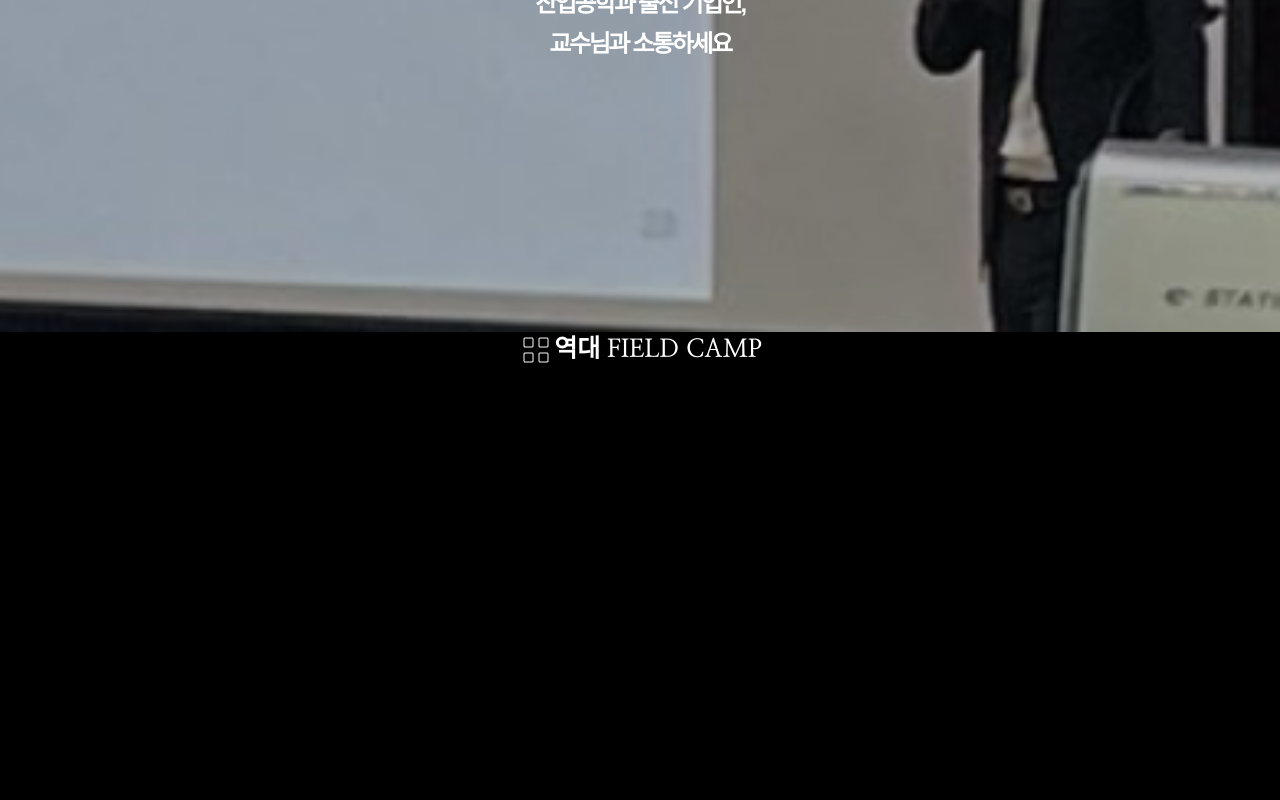
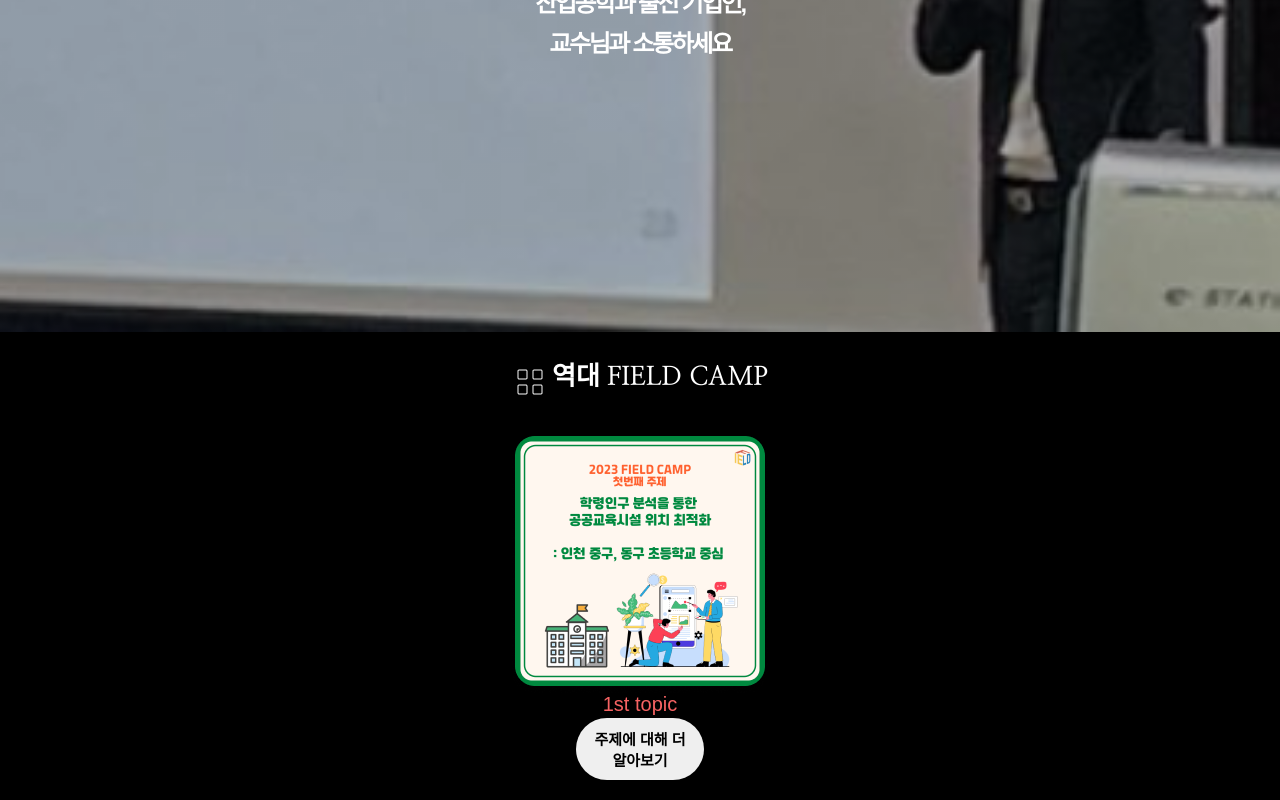
Before and after one commit to bobob0311/Field_website, a React (Vite) app: page /camp in a window 1280 px wide. Shown: the part 2800-3600 px from the top of the page. Before the commit the page ends 3168 px from the top, so only its background shows below. Built offline with nearby package versions, Linux system fonts and the light colour scheme; a web font is replaced by a local one.

Commit message:
:sparkles: Modalsection 컴포넌트 화
modal 컴포넌트화하여 재사용

```diff
--- a/src/components/Camp/CampTopicSection.jsx
+++ b/src/components/Camp/CampTopicSection.jsx
@@ -1,42 +1,47 @@
-import React, {useState} from 'react';
+import React from 'react';
 import styled from 'styled-components';
-import modalIcon from '../../assets/modalIcon.png';
-import Modal from '../Modal';
+import ModalSection from '../ModalSection';
+import theme from '../../theme';
+import fieldImg from '../../assets/Group 19.png';
+import Button from '../Button';
 
 const Section = styled.section`
   display: flex;
+  flex-direction: column;
   justify-content: center;
   margin: ${props => (props.margin ? props.margin : '0 10% 0 10% ')};
   text-align: center;
   align-items: center;
+  gap: 0.25rem;
 `;
 
-const H2 = styled.h2`
-  font-size: 1.5625rem;
-  color: white;
-  font-family: Nanum Myeongjo;
-  font-weight: bold;
+const Figure = styled.figure`
+  display: flex;
+  flex-direction: column;
+  justify-item: center;
+  item-align: center;
 `;
 
-const IconImg = styled.img`
-  width: auto;
-  height: auto;
+const Img = styled.img`
+  width: full;
+  height: full;
+`;
+
+const Figcaption = styled.figcaption`
+  text-align: center;
+  color: ${props => (props.color ? theme.colors[props.color] : theme.colors.red)};
+  font-size: 1.25rem;
 `;
 
 function CampTopicSection() {
-  const [showModal, setShowModal] = useState(false);
-  const lst = [2022, 2023];
   return (
     <Section>
-      <IconImg
-        src={modalIcon}
-        alt='모달창 아이콘'
-        onClick={() => {
-          setShowModal(true);
-        }}
-      />
-      <H2>역대 FIELD CAMP</H2>
-      <Modal titleData={lst} showModal={showModal} setShowModal={setShowModal} />
+      <ModalSection title='역대 FIELD CAMP' font='Nanum Myeongjo' />
+      <Figure>
+        <Img alt='필드 캠프 사진' src={fieldImg} />
+        <Figcaption>1st topic</Figcaption>
+      </Figure>
+      <Button label='주제에 대해 더 알아보기' />
     </Section>
   );
 }
--- a/src/components/Modal.jsx
+++ b/src/components/Modal.jsx
@@ -6,8 +6,8 @@ import theme from '../theme';
 const ModalBackground = styled.section`
   position: fixed;
   top: 25%;
-  left: 25%;
-  width: 50%;
+  left: 12.5%;
+  width: 75%;
   height: 25%;
   background: rgba(0, 0, 0, 0.35);
   border: solid;
@@ -28,14 +28,15 @@ const CloseButton = styled.img`
 
 const Ul = styled.ul`
   display: flex;
-  justify-content: space-between;
+  justify-content: center;
+  gap: 2rem;
 `;
 
 const Li = styled.li`
   font-size: 1rem;
   text-align: center;
-  margin: 0.75rem 1.5rem;
-  color: theme.colors.yellow;
+  color: ${theme.colors.yellow};
+  margin: 1rem 0 0 0;
 `;
 
 function Modal({titleData, showModal, setShowModal}) {
@@ -47,7 +48,7 @@ function Modal({titleData, showModal, setShowModal}) {
       <ButtonWrapper>
         <CloseButton onClick={() => setShowModal(false)} src={modalCloseIcon} />
       </ButtonWrapper>
-      <Ul>{titleData ? titleData.map(item => <Li>{item}</Li>) : ''}</Ul>
+      <Ul>{titleData ? titleData.map(item => <Li type='disc'>{item} Field Camp</Li>) : ''}</Ul>
     </ModalBackground>
   );
 }
--- /dev/null
+++ b/src/components/ModalSection.jsx
@@ -0,0 +1,46 @@
+import React, {useState} from 'react';
+import styled from 'styled-components';
+import modalIcon from '../assets/modalIcon.png';
+import Modal from './Modal';
+
+const IconWrapper = styled.div`
+  display: flex;
+  justify-content: center;
+  item-align: center;
+  gap: 0.25rem;
+  margin: ${props => (props.margin ? props.margin : '2rem 0 ')};
+`;
+
+const IconImg = styled.img`
+  width: auto;
+  height: auto;
+`;
+
+const H2 = styled.h2`
+  font-size: ${props => (props.size ? props.size : '1.625rem')};
+  color: ${props => (props.color ? theme.colors[props.color] : 'white')};
+  font-family: ${props => (props.font ? props.font : '')};
+  font-weight: bold;
+`;
+
+function ModalSection({title, color, font, fontSize}) {
+  const [showModal, setShowModal] = useState(false);
+  const lst = [2022, 2023];
+  return (
+    <IconWrapper>
+      <IconImg
+        src={modalIcon}
+        alt='모달창 아이콘'
+        onClick={() => {
+          setShowModal(true);
+        }}
+      />
+      <H2 font={font} color={color} size={fontSize}>
+        {title}
+      </H2>
+      <Modal titleData={lst} showModal={showModal} setShowModal={setShowModal} />
+    </IconWrapper>
+  );
+}
+
+export default ModalSection;
```
Also changed, not shown: src/assets/Group 19.png (added).
